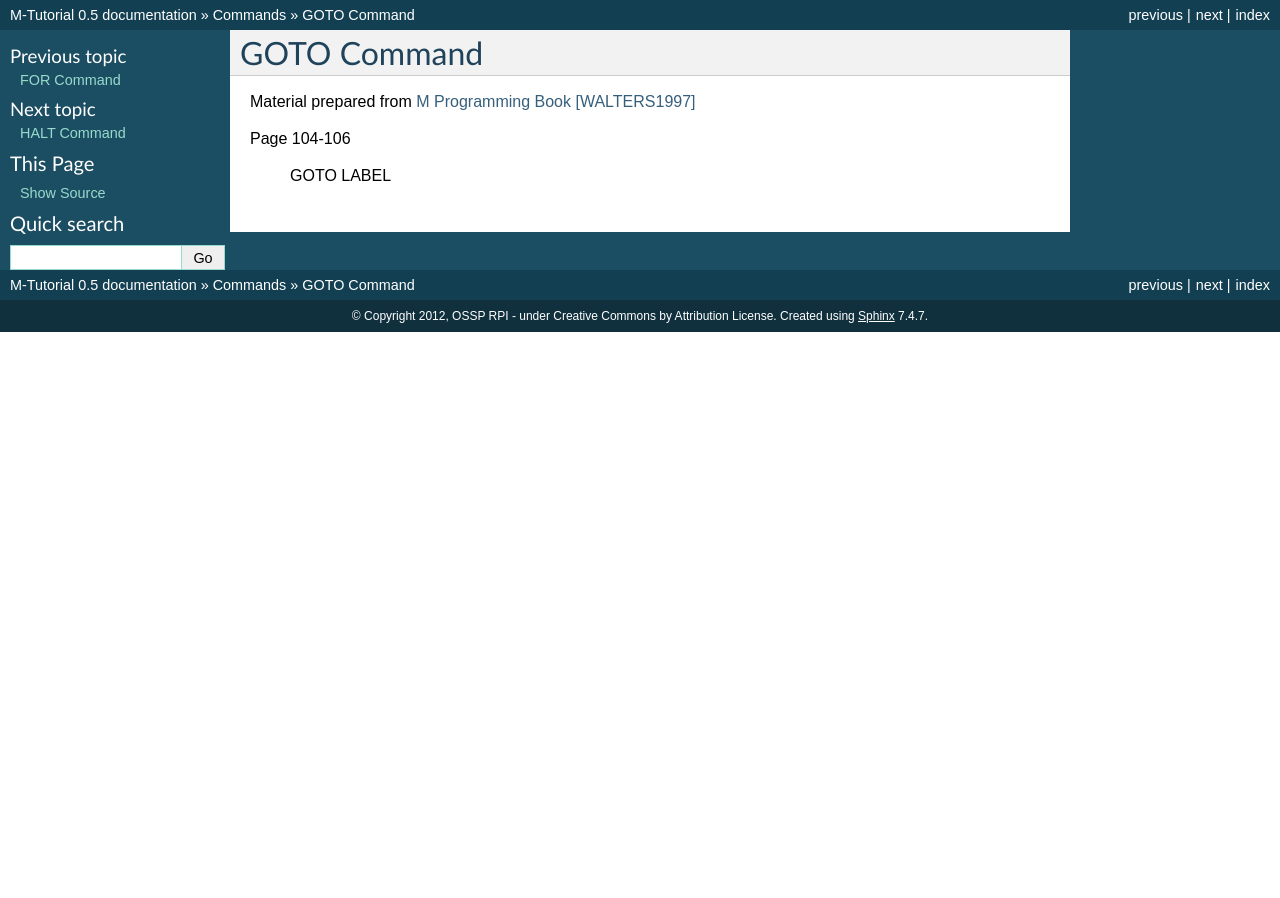
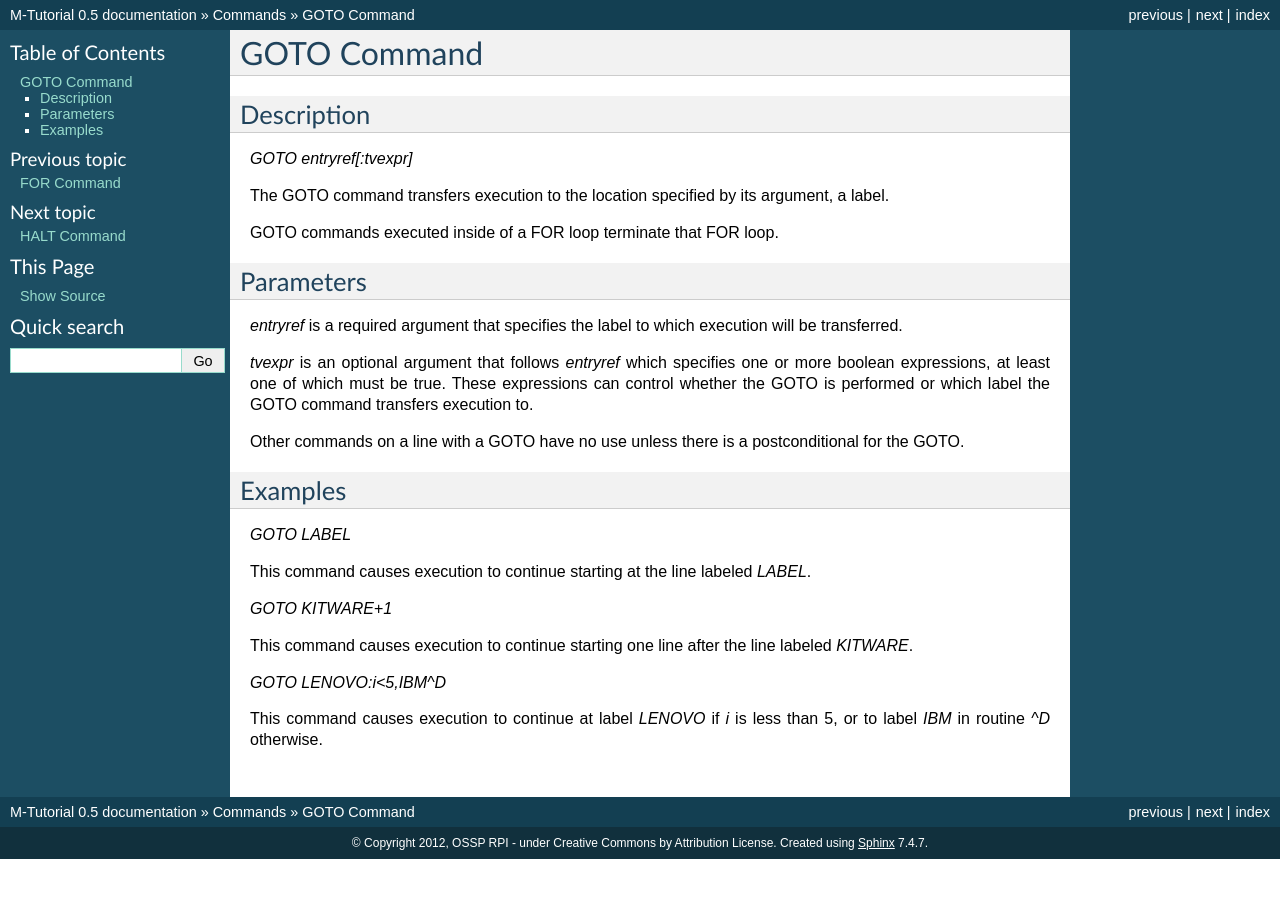
Before and after one commit to luisibanez/M-Tutorial, a Sphinx documentation site: the page built from source/GOTO_Command.rst, in a window 1280 px wide. Built offline with Sphinx 7.4.7, drawn with Linux system fonts in a browser that asks for light colours.

Commit message:
added details on how to use the GOTO command

```diff
--- a/source/GOTO_Command.rst
+++ b/source/GOTO_Command.rst
@@ -2,12 +2,34 @@
 GOTO Command
 =================
 
-Material prepared from `M Programming Book`_ [WALTERS1997]_
+Description
+###########
+*GOTO entryref[:tvexpr]*
 
-Page 104-106
+The GOTO command transfers execution to the location specified by its argument, a label.
 
+GOTO commands executed inside of a FOR loop terminate that FOR loop.
 
-    GOTO LABEL
+Parameters
+##########
+*entryref* is a required argument that specifies the label to which execution will be transferred.
 
+*tvexpr* is an optional argument that follows *entryref* which specifies one or more boolean expressions, at least one of which must be true.  These expressions can control whether the GOTO is performed or which label the GOTO command transfers execution to.
+
+Other commands on a line with a GOTO have no use unless there is a postconditional for the GOTO.
+
+Examples
+########
+*GOTO LABEL*
+
+This command causes execution to continue starting at the line labeled *LABEL*.
+
+*GOTO KITWARE+1*
+
+This command causes execution to continue starting one line after the line labeled *KITWARE*.
+
+*GOTO LENOVO:i<5,IBM^D*
+
+This command causes execution to continue at label *LENOVO* if *i* is less than 5, or to label *IBM* in routine *^D* otherwise.
 
 .. _M Programming book: http://books.google.com/books?id=jo8_Mtmp30kC&printsec=frontcover&dq=M+Programming&hl=en&sa=X&ei=2mktT--GHajw0gHnkKWUCw&ved=0CDIQ6AEwAA#v=onepage&q=M%20Programming&f=false
```
